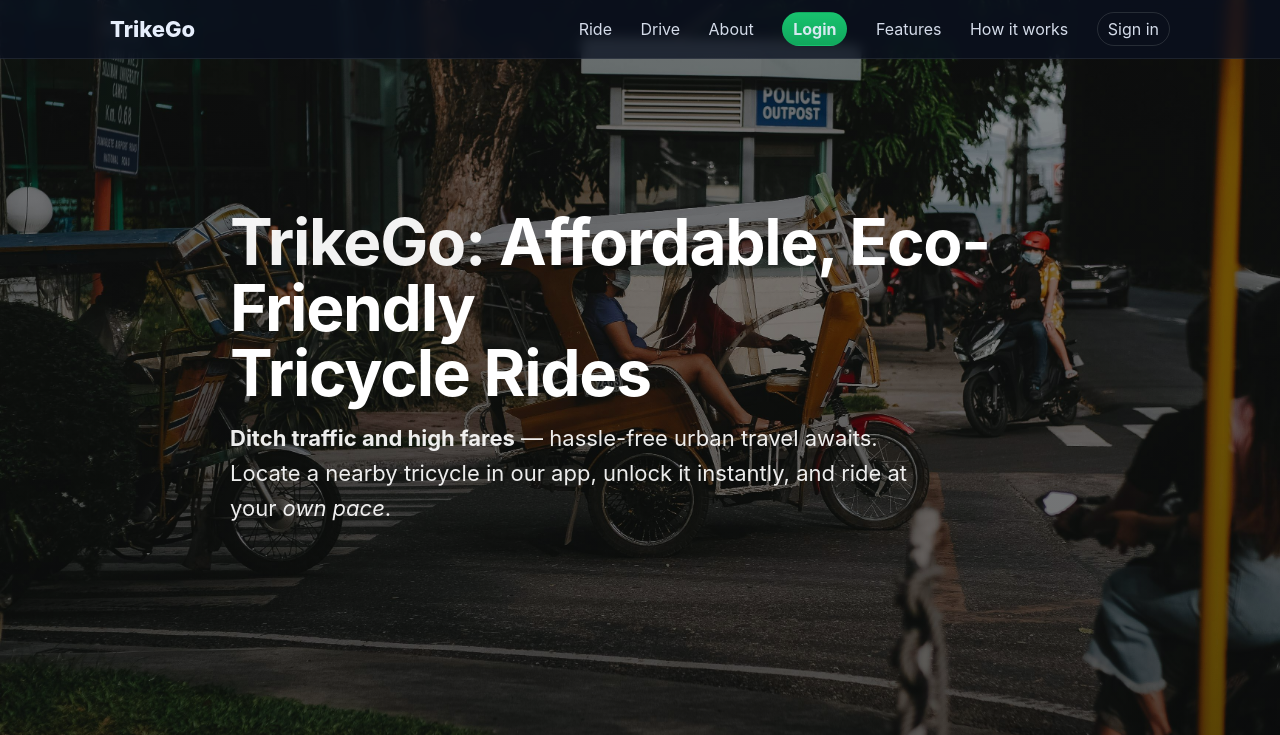
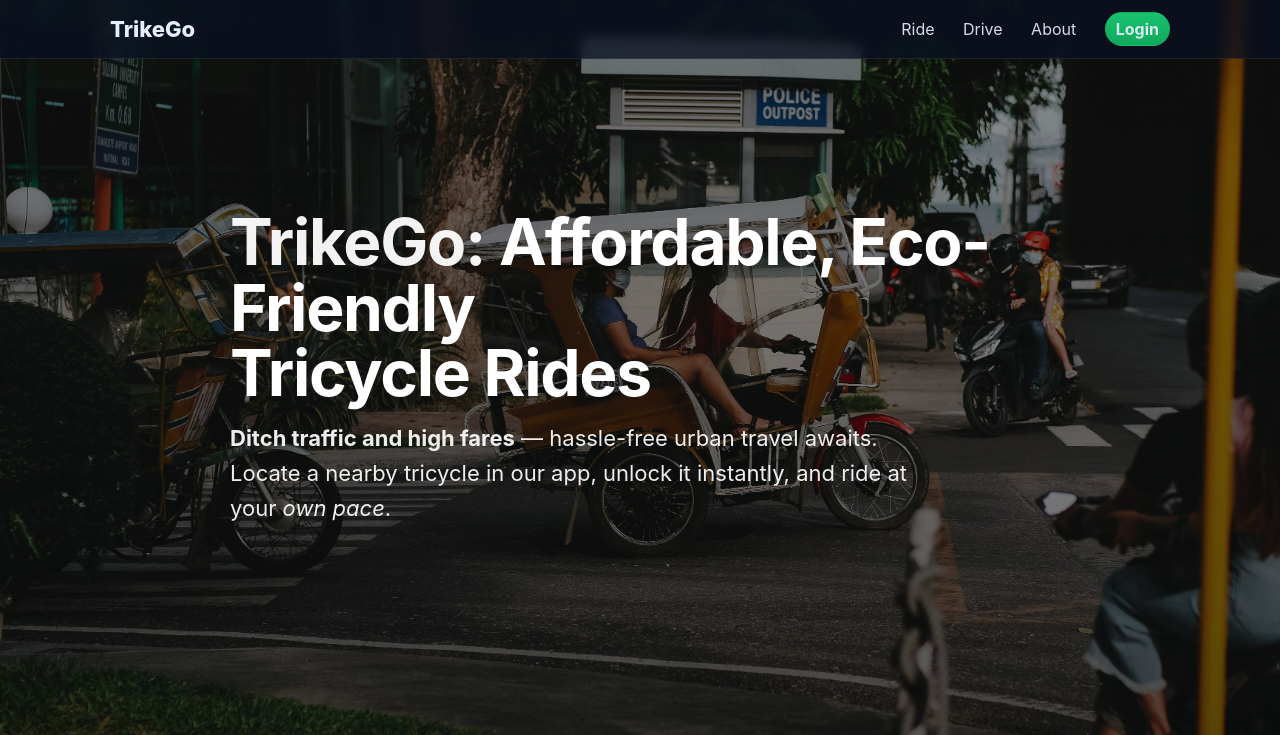
Before and after one commit to GIOnyx/TrikeGo, a Django app: page / in a window 1280 px wide. Shown: the top 735 px of the page. Run offline with Django 5.2, Linux system fonts and the light colour scheme.

Commit message:
stable version

```diff
--- a/trikeGo/templates/TrikeGo_app/landingPage.html
+++ b/trikeGo/templates/TrikeGo_app/landingPage.html
@@ -17,10 +17,6 @@
         <a href="{% url 'register' %}">Drive</a>
         <a href="#about">About</a>
         <a class="btn small login-link" href="#login">Login</a>
-
-        <a href="#features">Features</a>
-        <a href="#how">How it works</a>
-        <a class="btn small" href="{% url 'login' %}">Sign in</a>
       </nav>
     </div>
   </header>
```
